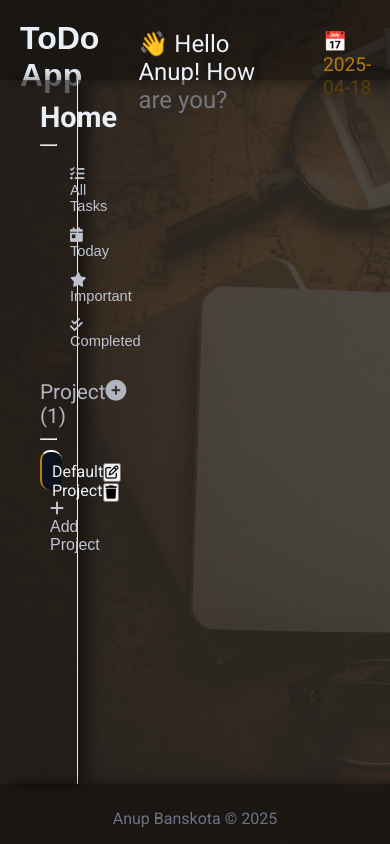
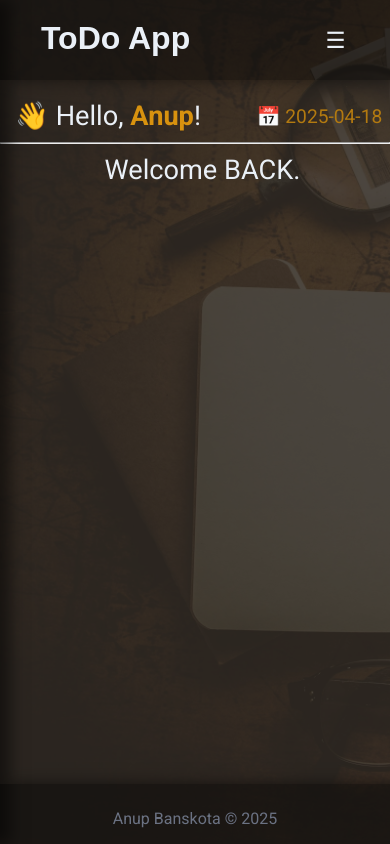
Before and after one commit to banskotanup/todo-list-app, a website built with webpack: page src/template.html in a window 390 px wide. Built offline with nearby package versions, Linux system fonts and the light colour scheme; a web font is replaced by a local one.

Commit message:
Implement sidebar toggle functionality and responsive design adjustments

```diff
--- /dev/null
+++ b/src/activeSidebar.js
@@ -0,0 +1,8 @@
+export const sidebarToggle = () => {
+    const toggleBtn = document.getElementById('menu-toggle');
+    const sidebar = document.querySelector('aside');
+
+    toggleBtn.addEventListener('click', () => {
+        sidebar.classList.toggle('active-sidebar');
+    });
+};
--- a/src/index.js
+++ b/src/index.js
@@ -1 +1,6 @@
 import "./styles.css";
+import "./responsive.css";
+
+import { sidebarToggle } from "./activeSidebar";
+
+sidebarToggle();
--- /dev/null
+++ b/src/responsive.css
@@ -0,0 +1,73 @@
+@media (max-width: 669px){
+    html, body{
+        overflow-x: hidden;
+    }
+    header{
+        flex-direction: column;
+    }
+    aside {
+        position: fixed;
+        top: 0;
+        left: 0;
+        width: 80vw;
+        background-color: #0B121E;
+        height: 100%;
+        transform: translateX(-100%);
+        z-index: 1000;
+        border-radius: 0%;
+      }
+
+    aside.active-sidebar {
+        transform: translateX(0);
+      }
+
+    header div button{
+        display: block;
+    }
+
+    aside section{
+        margin-left: 5px;
+    }
+
+    .active{
+        background-color: #202B3C;
+    }
+
+    header p{
+        display: none;
+    }
+
+    .header{
+        display: flex;
+        background-color: rgba(0, 0, 0, 0.5);
+        flex-direction: column;
+    }
+
+    .header .date{
+        font-size: 1.2em;
+    }
+
+    .header p{
+        font-size: 1.7em;
+        margin-top: 20px;
+        margin-left: 15px;
+    }
+
+    .header p span{
+        color: rgb(216, 146, 15);
+        font-weight: bold;
+    }
+
+    .date-greet{
+        display: flex;
+        margin-bottom: 10px;
+        justify-content: space-between;
+        align-items: center;
+    }
+
+    .header .welcome-back{
+        font-size: 1.7em;
+        margin-top: 10px;
+        text-align: center;
+    }
+}
--- a/src/styles.css
+++ b/src/styles.css
@@ -4,13 +4,17 @@
     box-sizing: border-box;
 }
 
+html{
+    height: 100%;
+    overflow-x: hidden;
+}
+
 body{
     position: relative;
     z-index: 1;
     color: #EAF0F7;
-    height: 100vh;
+    height: 100%;
     width: 100vw;
-    overflow-x: hidden;
     background-color: rgba(49, 23, 1, 0.7);
     font-family: "Roboto", sans-serif;
     display: flex;
@@ -37,10 +41,36 @@ header{
     justify-content: space-between;
 }
 
-header h1{
+header div h1{
     margin-top: 20px;
     margin-left: 20px;
     font-family: "Bungee Spice", sans-serif;
+}
+
+header div{
+    display: flex;
+    justify-content: space-around;
+}
+
+header div h1{
+    margin-right: 20px;
+}
+
+header div button{
+    transform: translateX(25px);
+}
+
+header div button{
+    height: 40px;
+    width: 30%;
+    font-size: 1.4em;
+    text-align: center;
+    margin-top: 20px;
+    background: none;
+    border: none;
+    color: #EAF0F7;
+    cursor: pointer;
+    display: none;
 }
 
 header p{
@@ -49,12 +79,21 @@ header p{
     margin-top: 30px;
 }
 
+header p span{
+    color: rgb(216, 146, 15);
+    font-weight: bold;
+}
+
 .date{
     margin-left: 10%;
     font-size: 1.2em;
     margin-top: 30px;
     margin-right: 2%;
     color: rgb(179, 122, 16);
+}
+
+.header{
+    display: none;
 }
 
 main{
--- a/src/template.html
+++ b/src/template.html
@@ -14,10 +14,22 @@
 </head>
 <body>
     <header>
-        <h1>ToDo App</h1>
-        <p>👋 Hello <span>Anup</span>! How are you?</p>
+        <div class="head-menu">
+            <h1>ToDo App</h1>
+            <button id="menu-toggle">☰</button>
+        </div>
+        <p>👋 Hello, <span>Anup</span>! Welcome BACK.</p>
         <p class="date">📅 <script>document.write(new Date().toLocaleDateString("en-ca"))</script></p>
     </header>
+    <div class="header">
+        <div class="date-greet">
+            <p>👋 Hello, <span>Anup</span>!</p>
+            <p class="date">📅 <script>document.write(new Date().toLocaleDateString("en-ca"))</script></p>
+        </div>
+        <hr>
+
+        <p class="welcome-back">Welcome BACK.</p>
+    </div>
     <main>
         <aside>
             <section class="up-sidebar">
```
